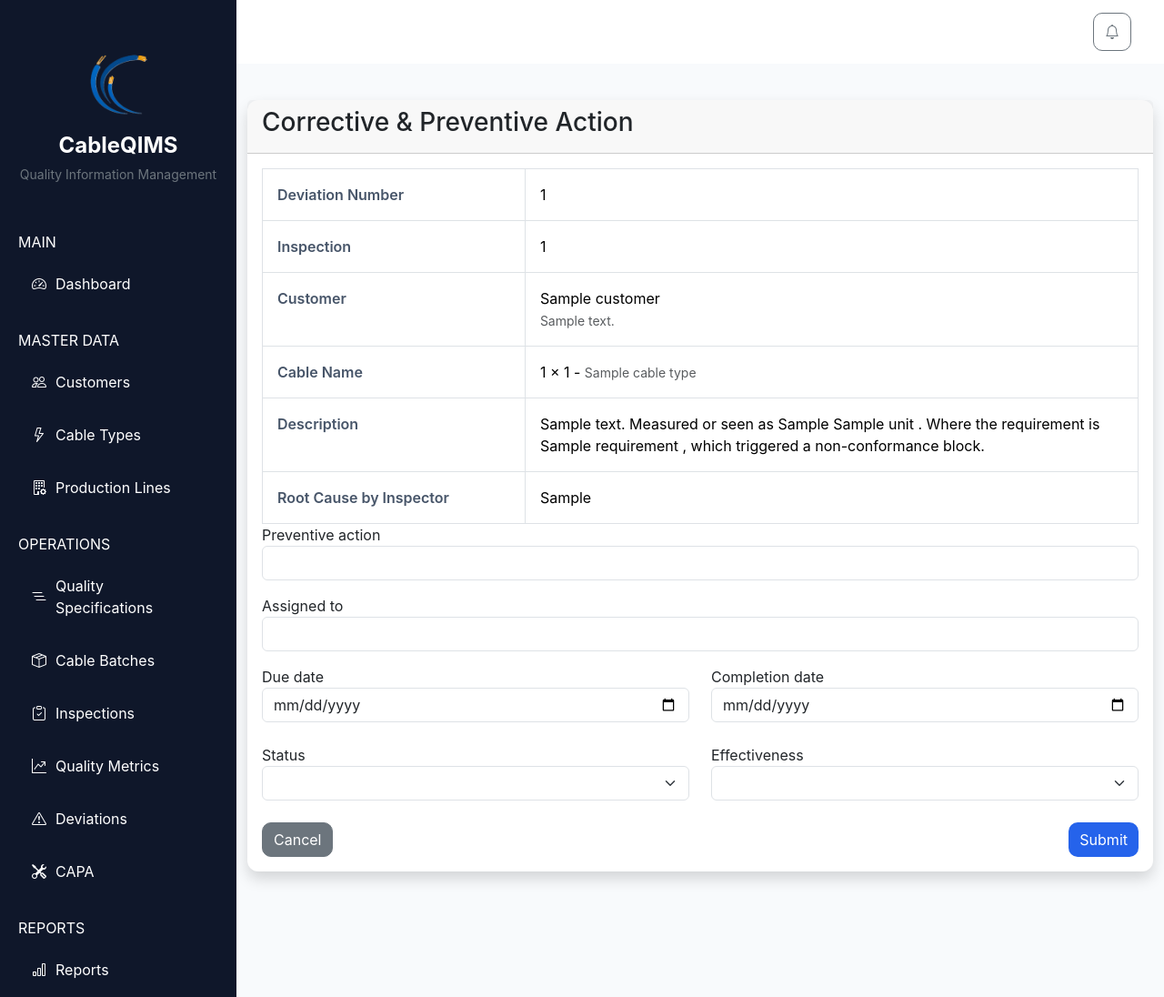
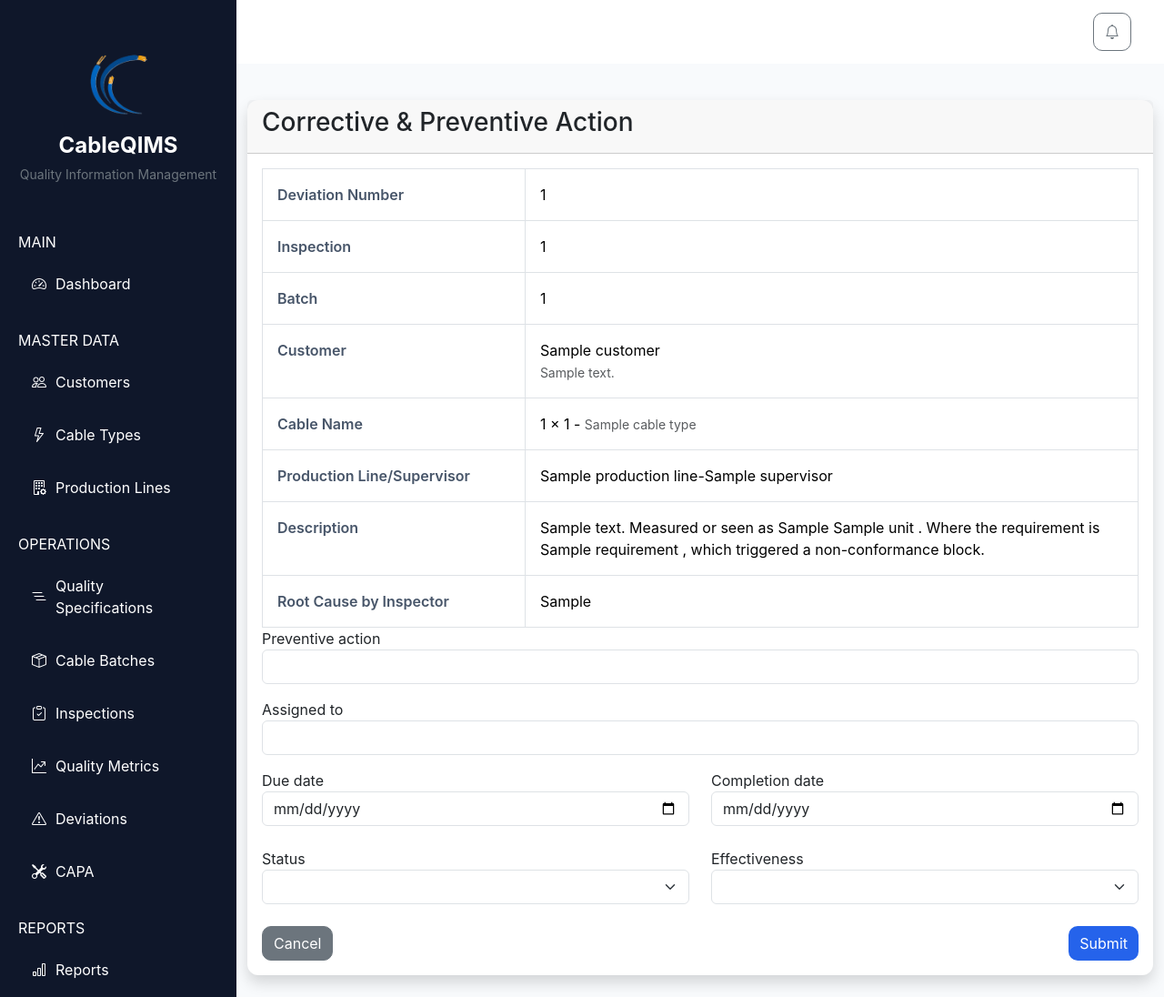
Before and after one commit to Coolguyifez/CableQualityIMS, a Python web app: template app/templates/capa_form.html in a window 1280 px wide. Shown: the whole page at 91% size. Run offline with Jinja, Linux system fonts and the light colour scheme; the template is opened without the code that fills it: most values are stand-ins (such as "Sample title", 1, 10 or a date in 2020); form fields are guessed from the names that the template uses.

Commit message:
Update capa_form.html

```diff
--- a/app/templates/capa_form.html
+++ b/app/templates/capa_form.html
@@ -62,6 +62,22 @@ Inspection
 
 <th>
 
+Batch
+
+</th>
+
+<td>
+
+{{ deviation.inspection.batch.batch_number }}
+
+</td>
+
+</tr>
+
+<tr>
+
+<th>
+
 Customer
 
 </th>
@@ -86,6 +102,19 @@ Cable Name
 <td class="text-wrap" style="max-width:20px; white-space:normal;">
 {{ deviation.inspection.batch.cable_type.pair_count }} × {{ deviation.inspection.batch.cable_type.conductor_size }} - <small class="text-muted">{{deviation.inspection.batch.cable_type.name }}</small>
 
+</td>
+
+</tr>
+
+<tr>
+
+<th>
+Production Line/Supervisor
+
+</th>
+
+<td>
+    {{deviation.inspection.batch.production_line.line_name}}-{{ deviation.inspection.batch.production_line.supervisor}}
 </td>
 
 </tr>
```
